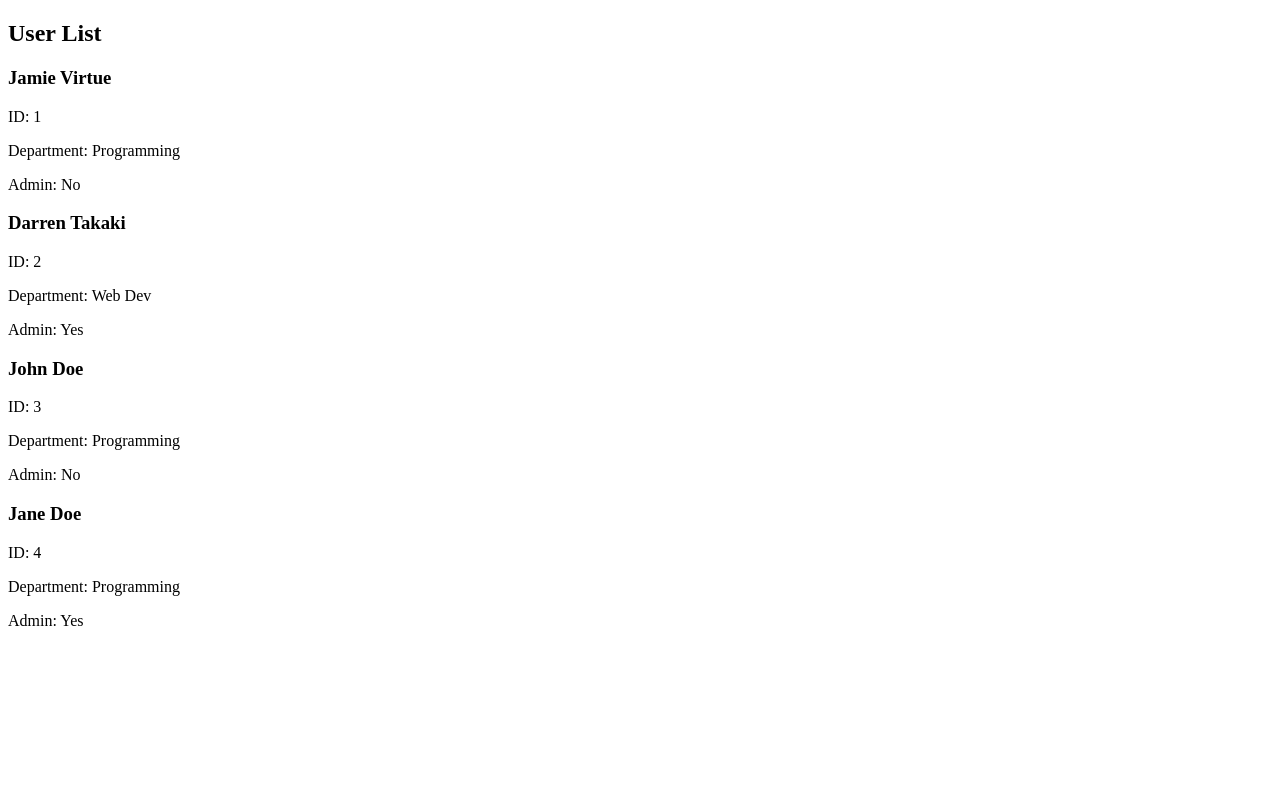
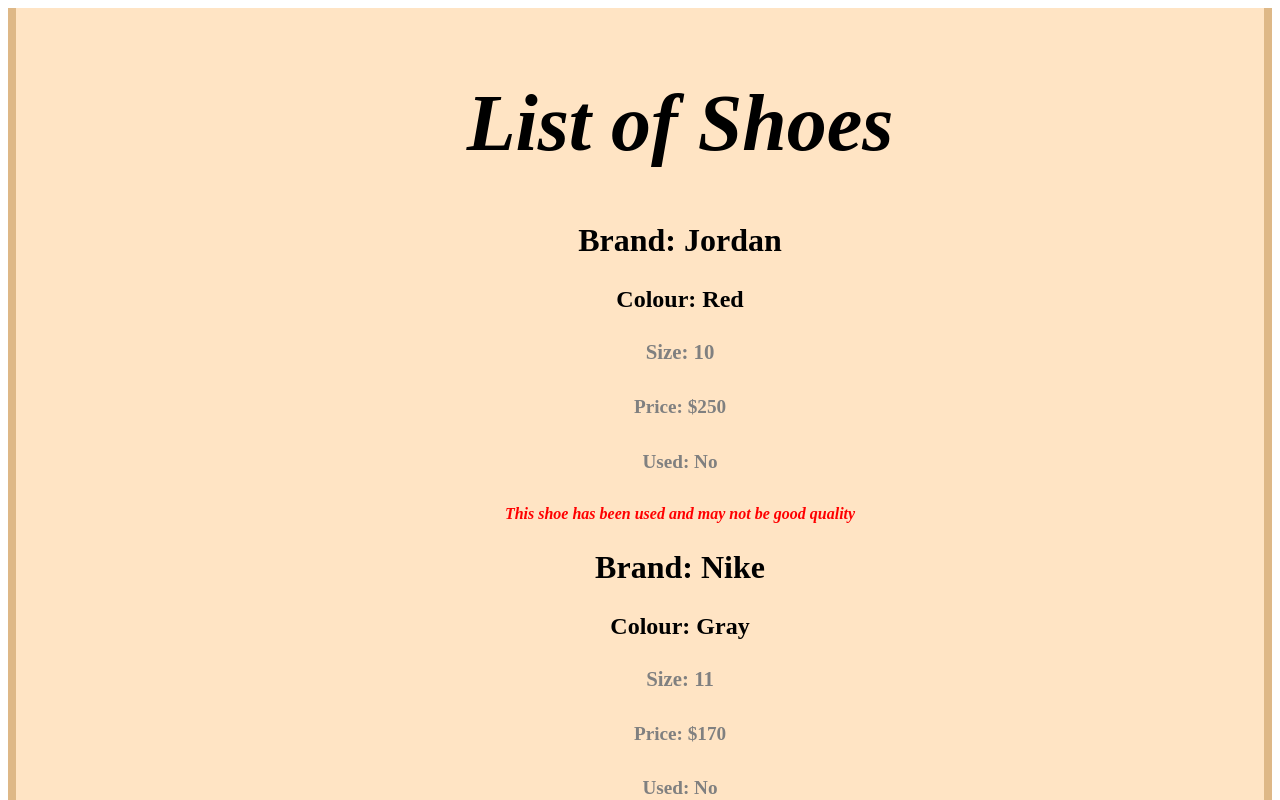
Before and after one commit to JamieVirtue1/Jamie_Virtue_Learning_Angular, an Angular app: page / in a window 1280 px wide. Shown: the top 800 px of the page. Built offline with nearby package versions, Linux system fonts and the light colour scheme.

Commit message:
Assignment 2 CSS added, displayed shoes using structural directives, created list of shoes with characteristics

```diff
--- a/src/app/app.component.css
+++ b/src/app/app.component.css
@@ -0,0 +1,41 @@
+h1{
+  text-align: center;
+  font-style: italic;
+  font-size: 5em;
+}
+
+h2,h3,h4,h5,p {
+  text-align: center;
+}
+
+h2{
+  font-size: 2em;
+}
+
+h3{
+  font-size: 1.5em;
+}
+h4{
+  font-size: 1.3em;
+  color: gray;
+}
+h5{
+  font-size: 1.2em;
+  color: gray;
+}
+
+p{
+  font-weight: bold;
+  font-style: oblique;
+  color: red;
+}
+div.container {
+  background-color: bisque;
+  padding-left: 5em;
+  padding-top: 1em;
+  padding-bottom: 3em;
+}
+
+html{
+  background-color: burlywood;
+}
--- a/src/app/app.component.html
+++ b/src/app/app.component.html
@@ -1,9 +1,21 @@
+<html>
+<body>
 <div class="container">
-  <h2>User List</h2>
-  <div *ngFor="let user of userList" class="user-card">
-    <h3>{{ user.firstName }} {{ user.lastName }}</h3>
-    <p>ID: {{ user.id }}</p>
-    <p>Department: {{ user.department }}</p>
-    <p>Admin: {{ user.isAdmin ? 'Yes' : 'No' }}</p>
-  </div>
+  <h1>List of Shoes</h1>
+  <div *ngFor="let shoe of shoeList" class="shoe-class">
+    <h2>Brand: {{ shoe.brand }}</h2>
+    <h3>Colour: {{ shoe.colour }}</h3>
+    <h4>Size: {{ shoe.size }}</h4>
+    <h5>Price: ${{ shoe.price }}</h5>
+    <h5>Used: {{ shoe.isUsed ? 'Yes' : 'No' }}</h5>
+
+
+
+    <div><p *ngIf="shoe.isUsed; else notUsed" >This shoe is in good quality.</p>
+      <ng-template #notUsed><p>This shoe has been used and may not be good quality</p></ng-template>
+    </div>
+
 </div>
+</div>
+</body>
+</html>
--- a/src/app/app.component.ts
+++ b/src/app/app.component.ts
@@ -1,31 +1,34 @@
 import { Component } from '@angular/core';
 import { RouterOutlet } from '@angular/router';
 import { User } from './shared/models/user';
+import { Shoe } from './shared/models/user';
 import {CommonModule} from "@angular/common";
-
+import {NgIf} from "@angular/common";
 
 @Component({
   selector: 'app-root',
   standalone: true,
-  imports: [RouterOutlet, CommonModule],
+  imports: [RouterOutlet, CommonModule, NgIf],
   templateUrl: './app.component.html',
   styleUrl: './app.component.css',
 
 })
+export class AppComponent {
+  shoe1 : Shoe = {colour: "Red", size: 10, brand: "Jordan", price: 250, isUsed: false};
+  shoe2 : Shoe = {colour: "Gray", size: 11, brand: "Nike", price: 170, isUsed: false};
+  shoe3 : Shoe = {colour: "Black & White", size: 13, brand: "Adidas", price: 200, isUsed: true};
+  shoe4 : Shoe = {colour: "Red", size: 7, brand: "Jordan", price: 120, isUsed: false};
+  shoe5 : Shoe = {colour: "Green", size: 9, brand: "Sketchers", price: 60, isUsed: true};
+  shoe6 : Shoe = {colour: "White & Blue", size: 10, brand: "Puma", price: 100, isUsed: false};
+
+  shoeList: Shoe[] = [this.shoe1, this.shoe2, this.shoe3, this.shoe4, this.shoe5,this.shoe6]
 
 
-export class AppComponent {
-  title= 'User Generation';
-  user1 : User = {id: 1, firstName: "Jamie", lastName: "Virtue",
-    department: "Programming", isAdmin: false};
-  user2 : User = {id: 2, firstName: "Darren", lastName:
-      "Takaki", department: "Web Dev", isAdmin: true};
-  //Can declare values either way
-  userList: User[] = //any[] would have worked as well
-    [this.user1,this.user2,
-      {id: 3, firstName: "John", lastName: "Doe", department:
-          "Programming", isAdmin: false},
-      {id: 4, firstName: "Jane", lastName: "Doe", department:
-          "Programming", isAdmin:true}
-    ]
+  // userList: User[] = //any[] would have worked as well
+  //   [this.user1,this.user2,
+  //     {id: 3, firstName: "John", lastName: "Doe", department:
+  //         "Programming", isAdmin: false},
+  //     {id: 4, firstName: "Jane", lastName: "Doe", department:
+  //         "Programming", isAdmin:true}
+  //   ]
 }
```
